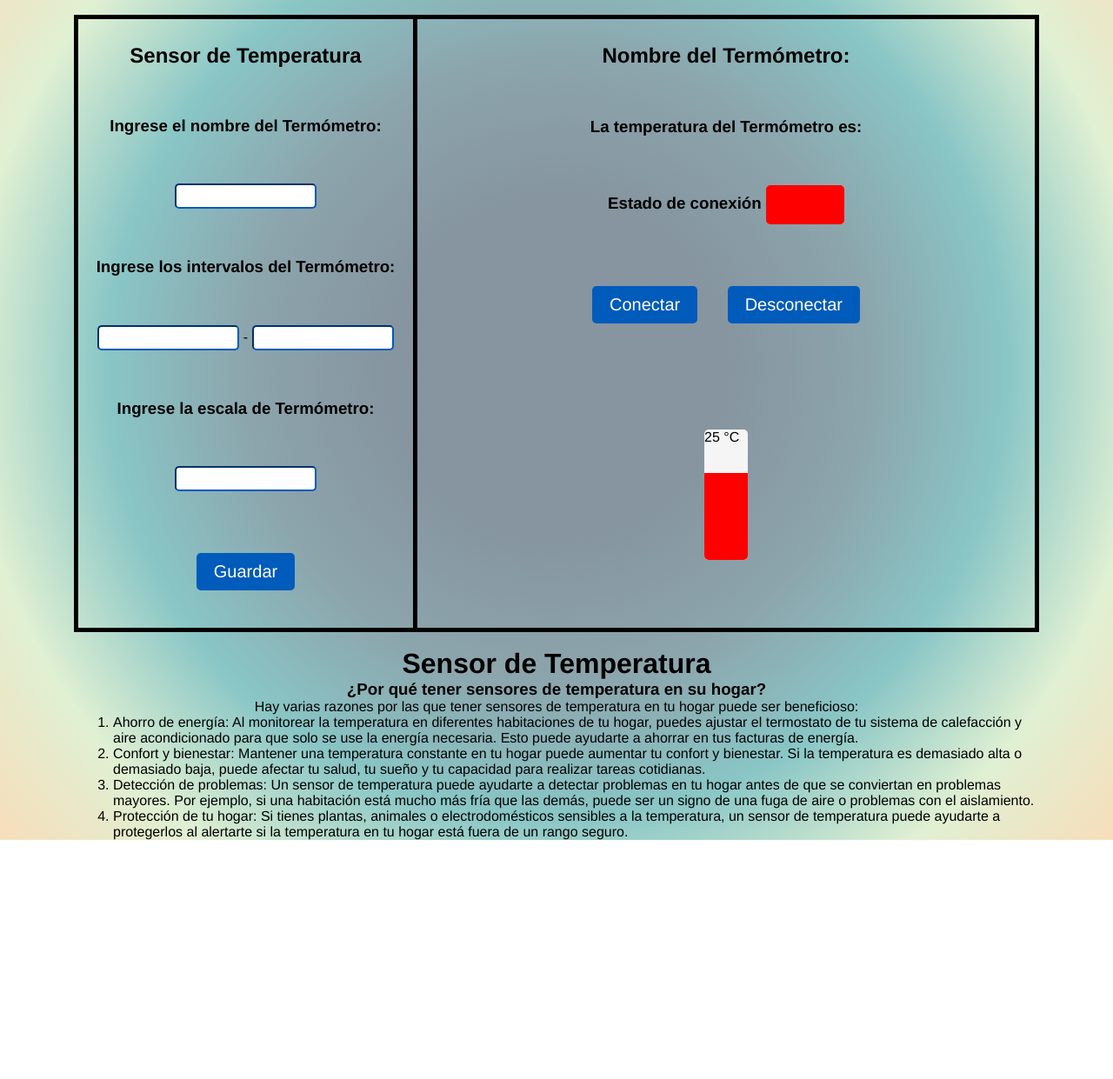
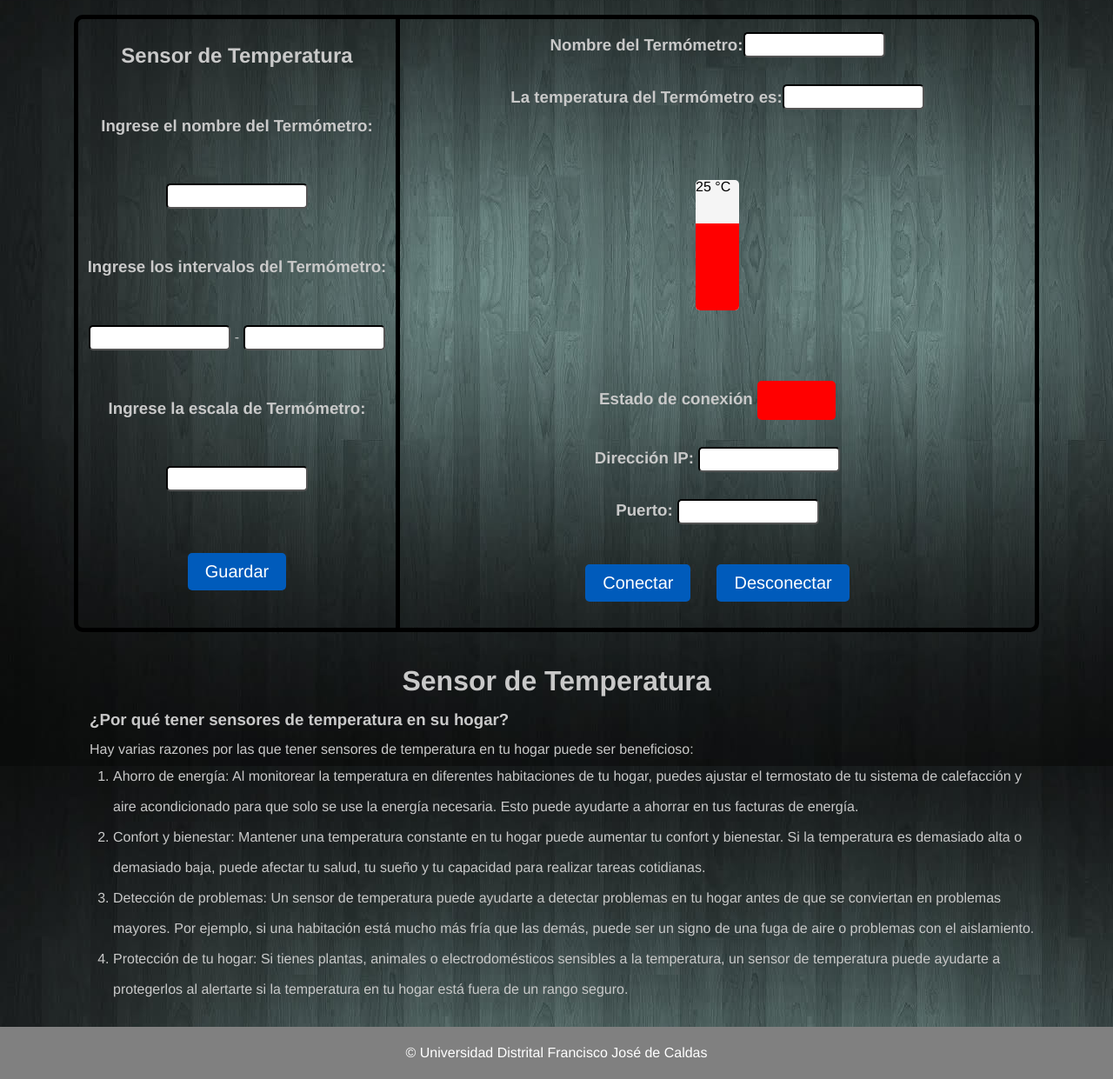
Before and after one commit to JaiderCM/Cliente-HTML, a plain HTML site: page Cliente v2/index.html in a window 1280 px wide. Shown: the part 119-1360 px from the top of the page at 87% size. Before the commit the page ends 1085 px from the top, so only its background shows below. Drawn offline with Linux system fonts and the light colour scheme.

Commit message:
Html casi terminado

```diff
--- a/Cliente v2/index.html
+++ b/Cliente v2/index.html
@@ -10,7 +10,7 @@
 <body>
         <div class = "main">
             <!--<header id="Arriba"> </header>-->
-            <header id="Titulo">Simulación de Termómetros</header>
+            <header id="Titulo">Controlador de Termómetro</header>
             <br></br>
             <div class="container">
                 <aside class = "vista" id="Principal">
@@ -28,34 +28,51 @@
                     <h3> Ingrese la escala de Termómetro:</h3>
                     <input type="number" id="escala">
 
-                    <center><button id="btnGuardar"> Guardar </button></center>
+                    <center><button id="btnGuardar" onclick="guardarInfo()"> Guardar </button></center>
                 </aside>
 
-                <div class = "vista">
-                    <h2> Nombre del Termómetro: </h2>
-                    <h3> La temperatura del Termómetro es: </h3>
-                    <h3> Estado de conexión <input id="Estado"> </h3>
-                    <div class="botones"><button class="btnConexion"> Conectar </button> <button class="btnConexion"> Desconectar </button></div>
+                <div class = "vista" id="Termo">
+
+                    <div class="botones">
+                        <h3> Nombre del Termómetro: </h3>
+                        <input type="text" id="mostrarNom">
+                    </div>
+
+                    <div class="botones">
+                        <h3> La temperatura del Termómetro es: </h3>
+                        <input type="text" id="grados">
+                    </div>
 
                     <div class = "Termometro">
                         <div class="mercury" style="height: 100px;"></div>
                         <div class="temperature">25 °C</div>
                     </div>
+
+
+                    <h3> Estado de conexión <input id="Estado"> </h3>
+                    <h3>Dirección IP: <input type="number"></h3>
+                    <h3>Puerto: <input type="number"></h3>
+                    <div class="botones"><button class="btnConexion"> Conectar </button> <button class="btnConexion"> Desconectar </button></div>
+
                 </div>
             </div>
         </br>
-            <footer class = "vista" id="Info">
+            <div class = "vista" id="Info">
                 <h1>Sensor de Temperatura</h1>
                 <h3>¿Por qué tener sensores de temperatura en su hogar?</h3>
                 <p> Hay varias razones por las que tener sensores de temperatura en tu hogar puede ser beneficioso:
                     <ol>
-                        <li>Ahorro de energía: Al monitorear la temperatura en diferentes habitaciones de tu hogar, puedes ajustar el termostato de tu sistema de calefacción y aire acondicionado para que solo se use la energía necesaria. Esto puede ayudarte a ahorrar en tus facturas de energía. </li>
+                        <b><li></b>Ahorro de energía: Al monitorear la temperatura en diferentes habitaciones de tu hogar, puedes ajustar el termostato de tu sistema de calefacción y aire acondicionado para que solo se use la energía necesaria. Esto puede ayudarte a ahorrar en tus facturas de energía. </li>
                         <li>Confort y bienestar: Mantener una temperatura constante en tu hogar puede aumentar tu confort y bienestar. Si la temperatura es demasiado alta o demasiado baja, puede afectar tu salud, tu sueño y tu capacidad para realizar tareas cotidianas.</li>
                         <li>Detección de problemas: Un sensor de temperatura puede ayudarte a detectar problemas en tu hogar antes de que se conviertan en problemas mayores. Por ejemplo, si una habitación está mucho más fría que las demás, puede ser un signo de una fuga de aire o problemas con el aislamiento.</li>
                         <li>Protección de tu hogar: Si tienes plantas, animales o electrodomésticos sensibles a la temperatura, un sensor de temperatura puede ayudarte a protegerlos al alertarte si la temperatura en tu hogar está fuera de un rango seguro. </li>
                     </ol>
                 </p>
-            </footer>
+            </div>
+
+            <footer> © Universidad Distrital Francisco José de Caldas</footer>
         </div>
+
+    <script src="script.js"></script>
 </body>
 </html>
--- /dev/null
+++ b/Cliente v2/script.js
@@ -0,0 +1,26 @@
+/*let a, b, c;
+a=3;
+b="Mi hola mundo";
+alert(b);
+console.log("Digite el valor para la variable c: ");
+c=prompt();
+
+
+function mostrarValores(){
+    alert(a + b + c);
+}
+
+mostrarValores();
+*/
+
+let nombreTer, interMenor, interMayor, escala;
+
+function guardarInfo(){
+    nombreTer = document.getElementById("nombreTer").value;
+    interMenor = document.getElementById("interMenor").value;
+    interMayor = document.getElementById("interMayor").value;
+    escala = document.getElementById("escala").value;
+
+    document.getElementById("mostrarNom").value = nombreTer;
+
+}
--- a/Cliente v2/style.css
+++ b/Cliente v2/style.css
@@ -1,11 +1,13 @@
 *{
   margin: 0px auto;
   font-family: Helvetica, sans-serif;
+  color: #c9c9c9;
 }
 
 body{
   background: rgb(0, 0, 0);
   background: radial-gradient(circle at center, rgba(14, 44, 64, 0.5) 23%, rgba(26, 74, 90, 0.5), rgba(20, 141, 141, 0.5), rgba(193, 225, 167, 0.5), rgba(239, 188, 117, 0.5) 100%);
+  background: url(Fondo3.jpg);
 }
 
 .espacio{
@@ -22,10 +24,10 @@ body{
   display: flex;
   border: 5px solid black;
   height: 700px;
+  border-radius: 10px;
 }
 
 #Arriba{
-  float: left;
   background: url('Cabecera.jpg');
   background-size: cover;
   height: 200px;
@@ -39,7 +41,7 @@ body{
   height: 100px;
   line-height: 100px;
   text-align: center;
-  font-size: 75px;
+  font-size: 70px;
 }
 
 .vista{
@@ -54,14 +56,36 @@ aside{
   margin: 0px;
 }
 
-#Termometro{
+#Termo{
+  margin-top: 0px;
+  text-align: left;
   width: 70%;
-  height: 900px;
+  height: auto;
+  line-height: 15px;
+
 }
 
-footer{
+.temperature{
+  color: black;
+}
+
+#Info h3{
+  margin: 15px 20px 10px 13px;
+  text-align: left;
+}
+
+p{
+  margin: 13px;
+  line-height: 0px;
+}
+
+ol{
+  line-height: 35px;
+}
+
+#Info{
+  margin-top: 20px;
   width: 1100px;
-  display: flex;
 }
 
 #Estado{
@@ -88,6 +112,11 @@ footer{
   border-radius: 5px;
 }
 
+#btnGuardar:hover{
+  background-color: #ccc;
+  color: black;
+}
+
 .btnConexion{
   margin: 15px;
   text-decoration:none;
@@ -101,6 +130,11 @@ footer{
   background-color:#005BBB;
   border: none;
   border-radius: 5px;
+}
+
+.btnConexion:hover{
+  background-color: #ccc;
+  color: black;
 }
 
 .Termometro {
@@ -137,17 +171,47 @@ footer{
       }
 
 .botones{
-  display: inline;
+  display: inline-flex;
+  align-items: center;
 }
 
 input[type="text"]{
   border-radius: 5px;
   padding: 5px;
-  border-color:#005BBB;
+  border-color:black;
+  color: black;
 }
 
 input[type="number"]{
   border-radius: 5px;
   padding: 5px;
-  border-color:#005BBB;
+  border-color:black;
+  color: black;
 }
+
+footer{
+  color: white;
+  width: 100%;
+  height: 60px;
+  background-color: gray;
+  line-height: 60px;
+  text-align: center;
+}
+
+/*
+@media (max-width:1100px){
+  .main{
+      display: list-item;
+      align-items: center;
+      justify-content: center;
+  }
+  .vista{
+      height: 500px;
+      margin: auto;
+  }
+
+  p{
+      margin-bottom: 80px;
+  }
+}
+*/
```
Also changed, not shown: Cliente v2/Cabecera.jpg (deleted), Cliente v2/Fondo3.jpg (added).
